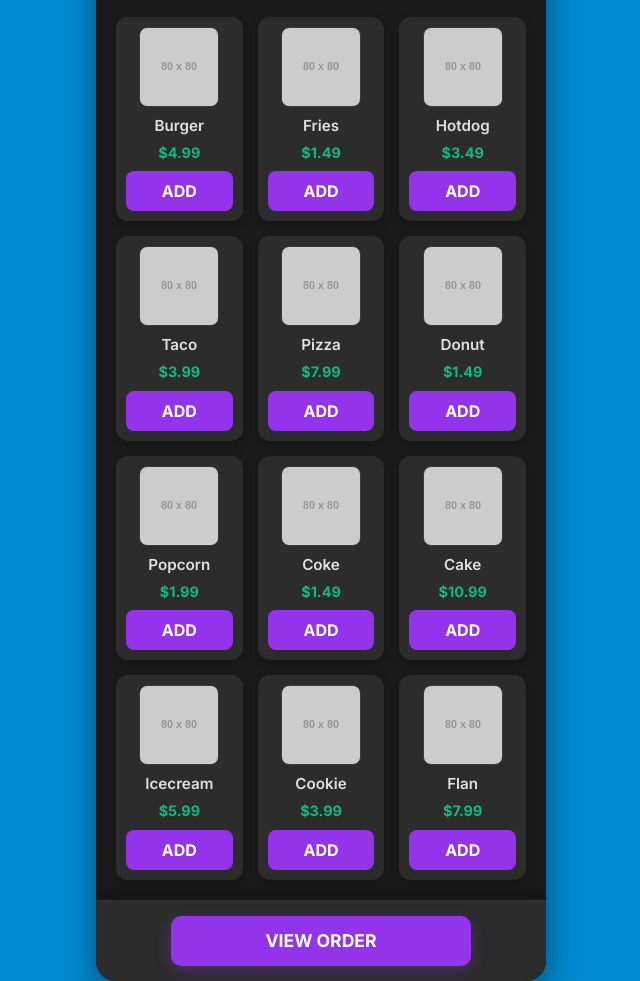
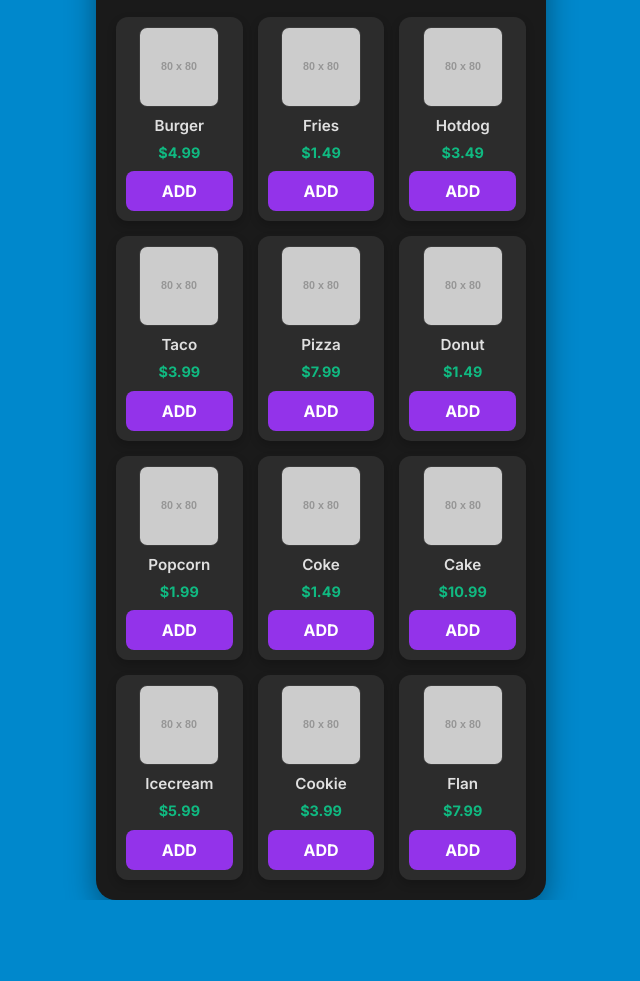
Before and after one commit to TatevZaqaryan/telegramMiniApp, a plain HTML site: page index.html in a window 1280 px wide. Shown: the part 70-1051 px from the top of the page, without its empty margins (319-959 px from the left). After the commit the page ends 970 px from the top, so only its background shows below. Drawn offline with nearby package versions, Linux system fonts and the light colour scheme; placeholder pictures from the web are drawn by us; a script that the page names is missing.

Commit message:
update html

```diff
--- a/index.html
+++ b/index.html
@@ -138,35 +138,7 @@
             font-size: 1rem;
             font-weight: bold;
         }
-        .view-order-bar {
-            background-color: #2C2C2C; /* Darker bar background */
-            padding: 15px 20px;
-            border-top: 1px solid #333;
-            position: sticky;
-            bottom: 0;
-            width: 100%;
-            box-shadow: 0 -5px 15px rgba(0, 0, 0, 0.3);
-            display: flex;
-            justify-content: center;
-            align-items: center;
-        }
-        .view-order-btn {
-            background-color: #9333ea; /* Purple VIEW ORDER button */
-            color: white;
-            padding: 12px 25px;
-            border-radius: 10px;
-            font-weight: 700;
-            font-size: 1.1rem;
-            width: 100%;
-            max-width: 300px; /* Limit button width */
-            transition: background-color 0.2s ease-in-out;
-            cursor: pointer;
-            border: none;
-            box-shadow: 0 5px 15px rgba(147, 51, 234, 0.3); /* Purple shadow */
-        }
-        .view-order-btn:hover {
-            background-color: #7e22ce; /* Darker purple */
-        }
+        /* Removed .view-order-bar and .view-order-btn styles as they are no longer needed */
         .message-box {
             position: fixed;
             top: 50%;
@@ -389,10 +361,7 @@
             </div>
         </div>
 
-        <!-- View Order Bar -->
-        <div class="view-order-bar">
-            <button id="view-order-btn" class="view-order-btn" disabled>VIEW ORDER</button>
-        </div>
+        <!-- Removed the local "VIEW ORDER" bar as Telegram's MainButton will be used -->
     </div>
 
     <!-- Message Box for alerts (for non-Telegram environments) -->
```
